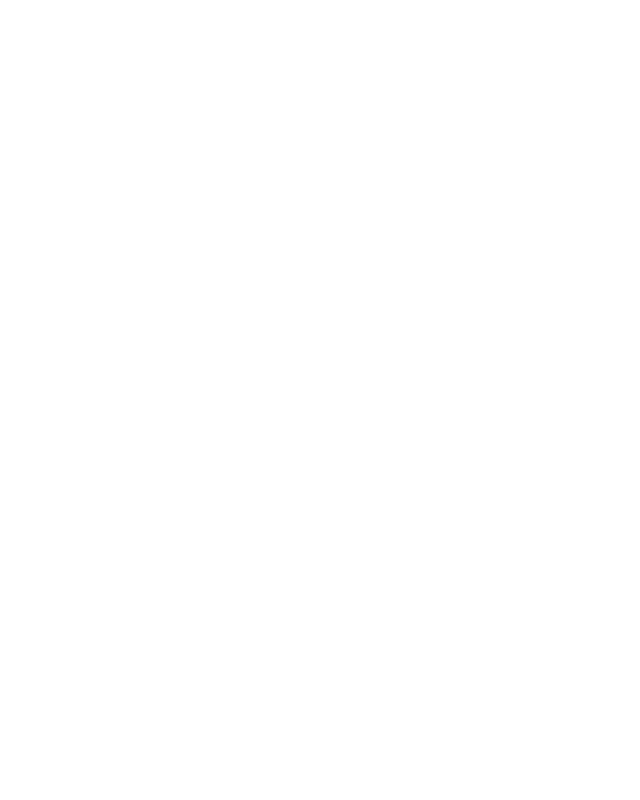
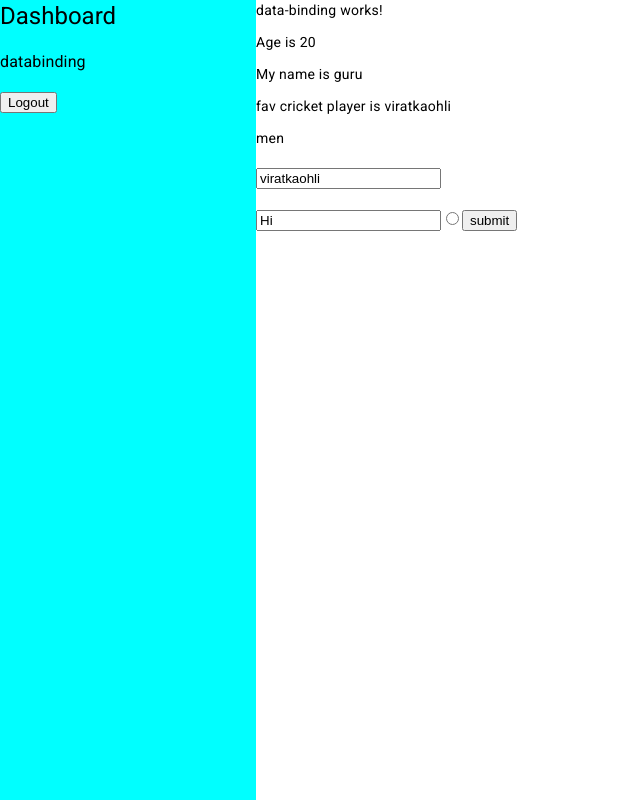
Before and after one commit to GuruSaiTarun09/practice_app, an Angular app: page /dashboard/databinding in a window 1280 px wide. Before the commit this address led to /. Shown: the top 800 px of the page, without its empty margins (0-640 px from the left). Built offline with nearby package versions, Linux system fonts and the light colour scheme.

Commit message:
data-biniding

```diff
--- a/src/app/app-routing.module.ts
+++ b/src/app/app-routing.module.ts
@@ -2,11 +2,13 @@
 import { RouterModule, Routes } from '@angular/router';
 import { LoginComponent } from './components/login/login.component';
 import { DashboardComponent } from './components/dashboard/dashboard.component';
+import { DatabindingComponent } from './components/databinding/databinding.component';
 
 const routes: Routes = [
-  {path:'',component:LoginComponent},
   {path:'login',component:LoginComponent},
-  {path:'dashboard',component:DashboardComponent}
+  {path:'dashboard',component:DashboardComponent,children:[
+    {path:'databinding',component:DatabindingComponent}
+  ]}
 ];
 
 @NgModule({
--- a/src/app/app.module.ts
+++ b/src/app/app.module.ts
@@ -11,6 +11,7 @@
 import { BrowserAnimationsModule } from '@angular/platform-browser/animations';
 import { DashboardComponent } from './components/dashboard/dashboard.component';
 import { DatabindingComponent } from './components/databinding/databinding.component';
+import { FormsModule } from '@angular/forms';
 
 @NgModule({
   declarations: [
@@ -25,7 +26,8 @@
     BrowserAnimationsModule,
     MatFormFieldModule,
     MatInputModule,
-    MatButtonModule
+    MatButtonModule,
+    FormsModule
   ],
   providers: [],
   bootstrap: [AppComponent]
--- a/src/app/components/dashboard/dashboard.component.html
+++ b/src/app/components/dashboard/dashboard.component.html
@@ -1,7 +1,7 @@
-
 <div class="home">
     <div class="left">
         <h1>Dashboard</h1>
+        <h3 routerLink="databinding">databinding</h3>
         <button routerLink="/login">Logout</button>
     </div>
     <div class="right">
--- a/src/app/components/databinding/databinding.component.html
+++ b/src/app/components/databinding/databinding.component.html
@@ -1 +1,10 @@
-<p>databinding works!</p>
+<p>data-binding works!</p>
+<p>Age is {{age}}</p>
+<p>My name is {{name}}</p>
+<p>fav cricket player is {{cricket}}</p>
+<div [class]="cricket">men</div><br>
+<input type="text" [value]="cricket"><br><br>
+<!-- <input type="text" [(ngModel)]="message"> -->
+ <input type="text" [(ngModel)]="message">
+<input [type]="inputType" name="" id="">
+<button (click)="submit()">submit</button>
--- a/src/app/components/databinding/databinding.component.ts
+++ b/src/app/components/databinding/databinding.component.ts
@@ -6,5 +6,14 @@
   styleUrls: ['./databinding.component.css']
 })
 export class DatabindingComponent {
+  age: number = 20;
+  name: string = "guru"
 
+  cricket: string = "viratkaohli"
+  inputType: string = "radio"
+  message: string = "Hi"
+
+  submit() {
+    alert("success");
+  }
 }
```
Lines whose indentation alone changed are shown as unchanged.
